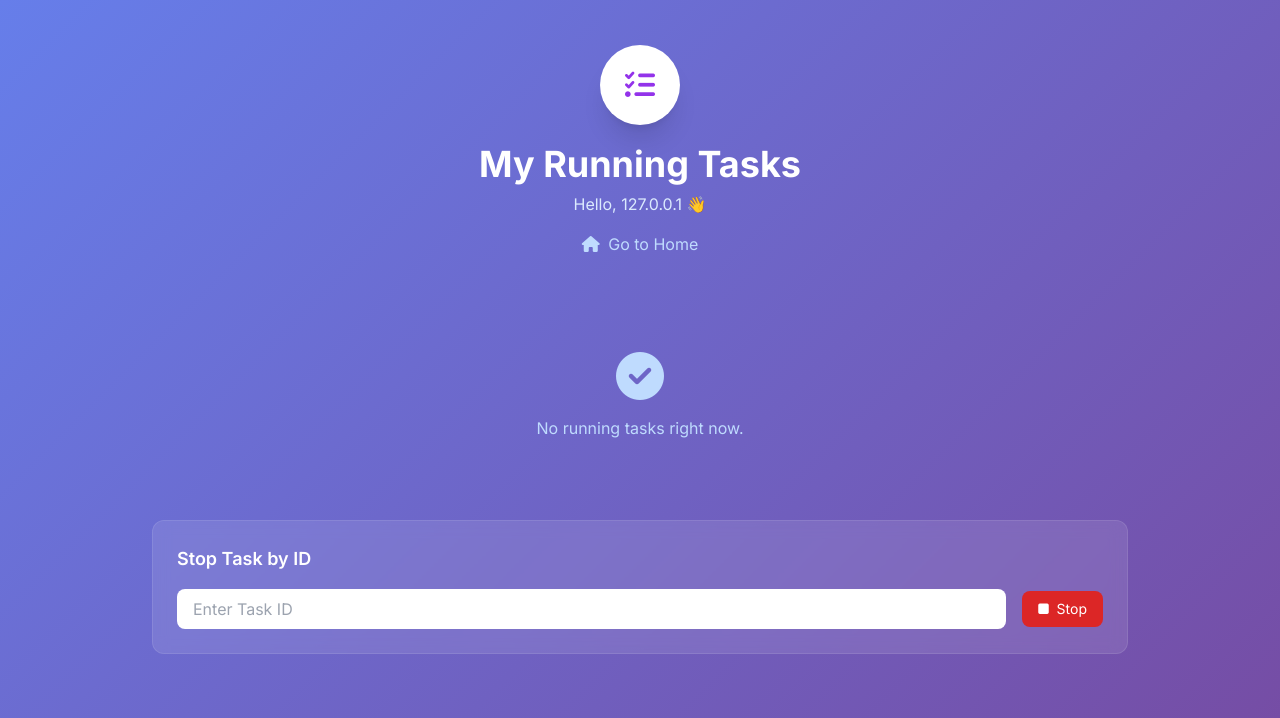
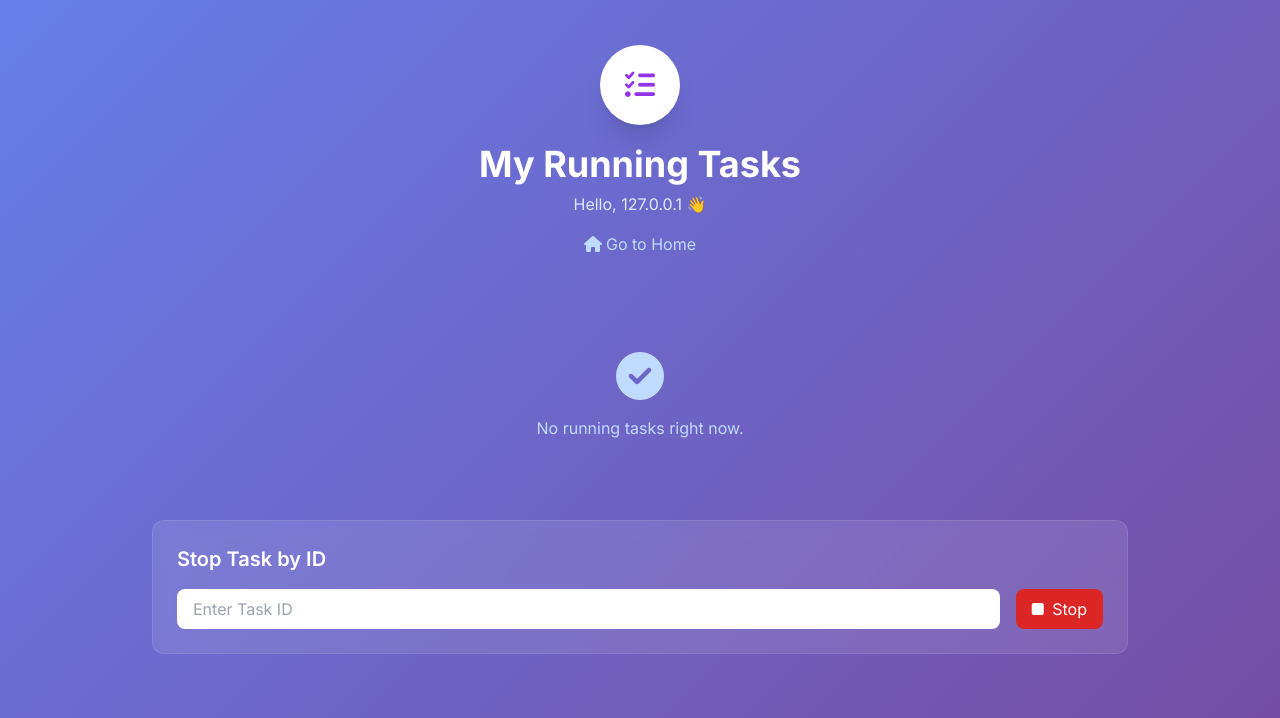
Before and after one commit to Roysujoy1447/New-Webx-Publicx, a Flask app: page /my_tasks in a window 1280 px wide. Shown: the top 718 px of the page. Run offline with Flask 3, Linux system fonts and the light colour scheme; some libraries are stand-ins or nearby versions.

Commit message:
Update my_tasks.html

```diff
--- a/templates/my_tasks.html
+++ b/templates/my_tasks.html
@@ -16,15 +16,15 @@
   </style>
 </head>
 <body class="min-h-screen gradient-bg text-white">
-  <div class="max-w-5xl mx-auto px-6 py-12">
+  <div class="max-w-5xl w-full mx-auto px-4 sm:px-6 py-12">
     <header class="text-center mb-12">
-      <div class="inline-flex items-center justify-center w-20 h-20 rounded-full bg-white text-purple-600 shadow-xl mb-4 floaty">
-        <i class="fa-solid fa-list-check text-3xl"></i>
+      <div class="inline-flex items-center justify-center w-16 h-16 sm:w-20 sm:h-20 rounded-full bg-white text-purple-600 shadow-xl mb-4 floaty mx-auto">
+        <i class="fa-solid fa-list-check text-2xl sm:text-3xl"></i>
       </div>
-      <h1 class="text-4xl font-bold">My Running Tasks</h1>
-      <p class="text-blue-100 mt-2">Hello, {{ username }} 👋</p>
-      <div class="mt-4 space-x-4">
-        <a href="/" class="text-blue-200 hover:text-white">
+      <h1 class="text-3xl sm:text-4xl font-bold">My Running Tasks</h1>
+      <p class="text-blue-100 mt-2 text-sm sm:text-base">Hello, {{ username }} 👋</p>
+      <div class="mt-4 space-x-2 sm:space-x-4">
+        <a href="/" class="text-blue-200 hover:text-white text-sm sm:text-base inline-flex items-center justify-center">
           <i class="fa-solid fa-home mr-1"></i> Go to Home
         </a>
       </div>
@@ -34,13 +34,13 @@
       {% if tasks %}
         <div class="space-y-4">
           {% for task_id, task in tasks.items() %}
-          <div class="glass rounded-xl p-6 border border-white/10 flex items-center justify-between">
-            <div>
-              <p class="font-semibold">Task ID: {{ task_id }}</p>
-              <p class="text-sm text-blue-200">Type: {{ task.type }} | Status: {{ task.status }}</p>
+          <div class="glass rounded-xl p-4 sm:p-6 border border-white/10 flex flex-col sm:flex-row sm:items-center sm:justify-between">
+            <div class="mb-2 sm:mb-0">
+              <p class="font-semibold text-sm sm:text-base">Task ID: {{ task_id }}</p>
+              <p class="text-xs sm:text-sm text-blue-200">Type: {{ task.type }} | Status: {{ task.status }}</p>
             </div>
             <a href="/stop_task/{{ username }}/{{ task_id }}"
-               class="px-4 py-2 bg-red-600 hover:bg-red-700 rounded-lg text-sm transition">
+               class="w-full sm:w-auto text-center px-4 py-2 bg-red-600 hover:bg-red-700 rounded-lg text-sm sm:text-base transition">
               <i class="fa-solid fa-stop mr-1"></i> Stop Task
             </a>
           </div>
@@ -48,18 +48,18 @@
         </div>
       {% else %}
         <div class="text-center py-12 text-blue-200">
-          <i class="fa-solid fa-circle-check text-5xl mb-4"></i>
-          <p>No running tasks right now.</p>
+          <i class="fa-solid fa-circle-check text-4xl sm:text-5xl mb-4"></i>
+          <p class="text-sm sm:text-base">No running tasks right now.</p>
         </div>
       {% endif %}
 
       <!-- Manual Stop Task -->
-      <div class="glass rounded-xl p-6 border border-white/10 mt-8">
-        <h2 class="text-lg font-semibold mb-4">Stop Task by ID</h2>
-        <form method="POST" action="/stop_task_manual" class="flex items-center gap-4">
+      <div class="glass rounded-xl p-4 sm:p-6 border border-white/10 mt-8">
+        <h2 class="text-lg sm:text-xl font-semibold mb-4 text-center sm:text-left">Stop Task by ID</h2>
+        <form method="POST" action="/stop_task_manual" class="flex flex-col sm:flex-row sm:items-center gap-2 sm:gap-4">
           <input type="text" name="task_id" placeholder="Enter Task ID"
-                 class="flex-1 px-4 py-2 rounded-lg text-black" required>
-          <button type="submit" class="px-4 py-2 bg-red-600 hover:bg-red-700 rounded-lg text-sm transition">
+                 class="flex-1 px-4 py-2 rounded-lg text-black w-full sm:w-auto" required>
+          <button type="submit" class="px-4 py-2 w-full sm:w-auto bg-red-600 hover:bg-red-700 rounded-lg text-sm sm:text-base transition">
             <i class="fa-solid fa-stop mr-1"></i> Stop
           </button>
         </form>
```
